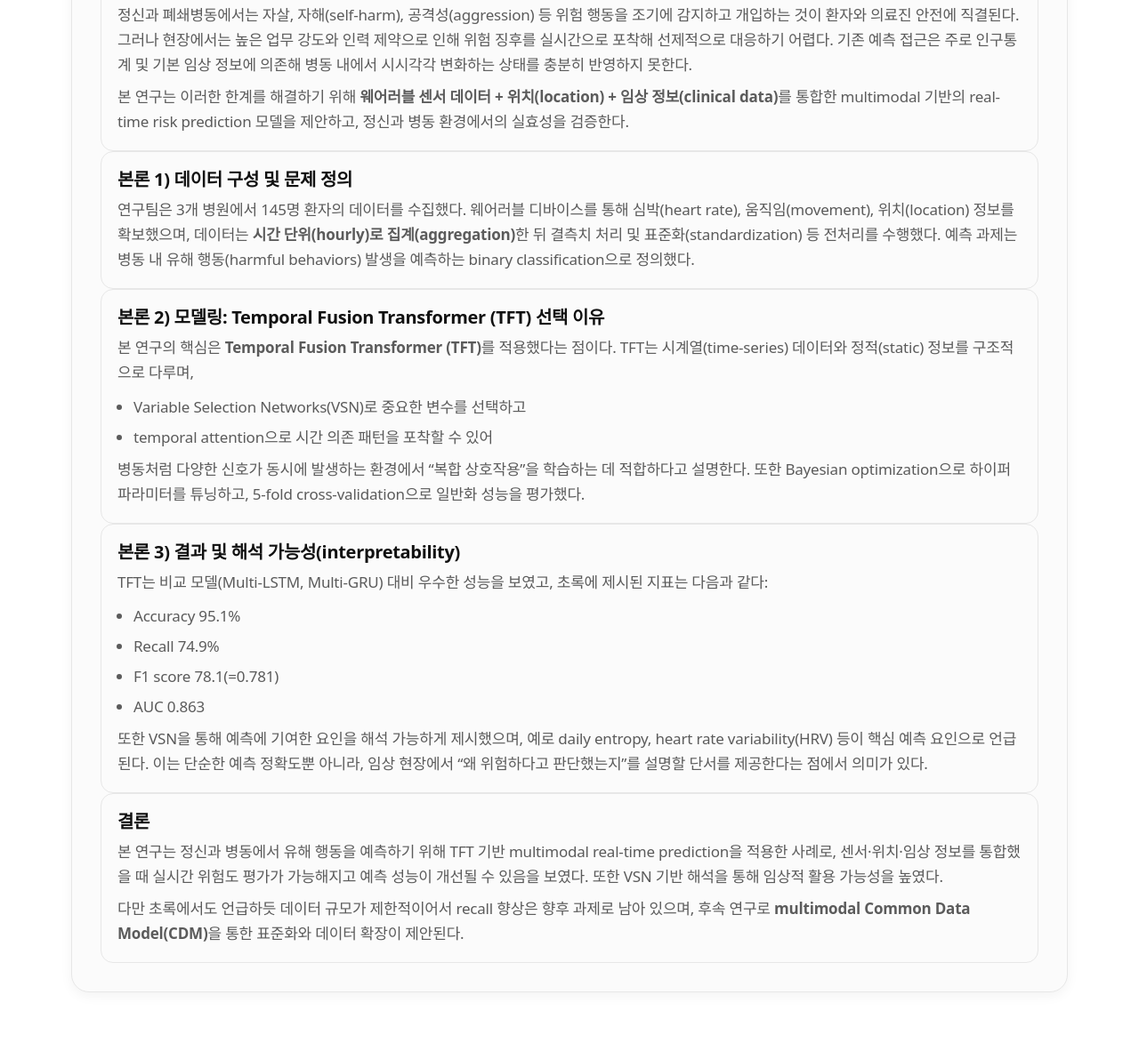
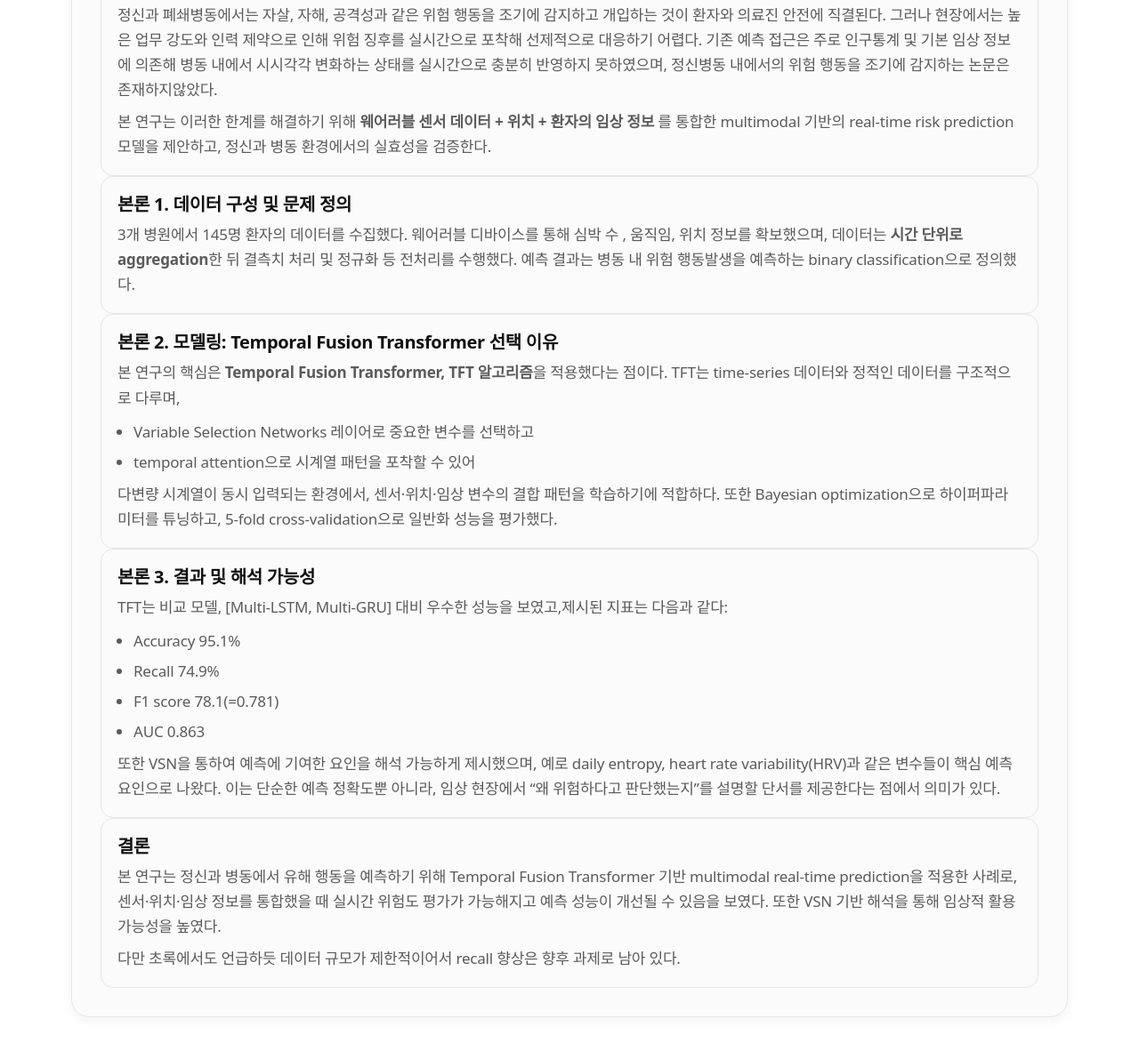
Before and after one commit to rriakang/rriakang.github.io, a plain HTML site: page papers/psychiatric-risk-summary.html in a window 1280 px wide. Shown: the part 298-1480 px from the top of the page at 89% size. Drawn offline with Linux system fonts and the light colour scheme.

Commit message:
Update psychiatric-risk-summary.html

```diff
--- a/papers/psychiatric-risk-summary.html
+++ b/papers/psychiatric-risk-summary.html
@@ -28,47 +28,46 @@
         <div class="card">
           <h3>서론</h3>
           <p class="muted">
-            정신과 폐쇄병동에서는 자살, 자해(self-harm), 공격성(aggression) 등 위험 행동을 조기에 감지하고
+            정신과 폐쇄병동에서는 자살, 자해, 공격성과 같은 위험 행동을 조기에 감지하고
             개입하는 것이 환자와 의료진 안전에 직결된다. 그러나 현장에서는 높은 업무 강도와 인력 제약으로 인해
             위험 징후를 실시간으로 포착해 선제적으로 대응하기 어렵다. 기존 예측 접근은 주로 인구통계 및 기본
-            임상 정보에 의존해 병동 내에서 시시각각 변화하는 상태를 충분히 반영하지 못한다.
+            임상 정보에 의존해 병동 내에서 시시각각 변화하는 상태를 실시간으로 충분히 반영하지 못하였으며, 정신병동 내에서의 위험 행동을 조기에 감지하는 논문은 존재하지않았다.
           </p>
           <p class="muted">
-            본 연구는 이러한 한계를 해결하기 위해 <strong>웨어러블 센서 데이터 + 위치(location) + 임상 정보(clinical data)</strong>를
+            본 연구는 이러한 한계를 해결하기 위해 <strong>웨어러블 센서 데이터 + 위치 + 환자의 임상 정보 </strong>를
             통합한 multimodal 기반의 real-time risk prediction 모델을 제안하고, 정신과 병동 환경에서의 실효성을 검증한다.
           </p>
         </div>
 
         <div class="card">
-          <h3>본론 1) 데이터 구성 및 문제 정의</h3>
+          <h3>본론 1. 데이터 구성 및 문제 정의</h3>
           <p class="muted">
-            연구팀은 3개 병원에서 145명 환자의 데이터를 수집했다. 웨어러블 디바이스를 통해 심박(heart rate),
-            움직임(movement), 위치(location) 정보를 확보했으며, 데이터는 <strong>시간 단위(hourly)로 집계(aggregation)</strong>한 뒤
-            결측치 처리 및 표준화(standardization) 등 전처리를 수행했다. 예측 과제는 병동 내 유해 행동(harmful behaviors)
-            발생을 예측하는 binary classification으로 정의했다.
+            3개 병원에서 145명 환자의 데이터를 수집했다. 웨어러블 디바이스를 통해 심박 수 ,
+            움직임, 위치 정보를 확보했으며, 데이터는 <strong>시간 단위로 aggregation</strong>한 뒤
+            결측치 처리 및 정규화 등 전처리를 수행했다. 예측 결과는 병동 내 위험 행동발생을 예측하는 binary classification으로 정의했다.
           </p>
         </div>
 
         <div class="card">
-          <h3>본론 2) 모델링: Temporal Fusion Transformer (TFT) 선택 이유</h3>
+          <h3>본론 2. 모델링: Temporal Fusion Transformer 선택 이유</h3>
           <p class="muted">
-            본 연구의 핵심은 <strong>Temporal Fusion Transformer (TFT)</strong>를 적용했다는 점이다. TFT는 시계열(time-series)
-            데이터와 정적(static) 정보를 구조적으로 다루며,
+            본 연구의 핵심은 <strong>Temporal Fusion Transformer, TFT 알고리즘</strong>을 적용했다는 점이다. TFT는 time-series
+            데이터와 정적인 데이터를 구조적으로 다루며,
           </p>
           <ul class="bullets">
-            <li>Variable Selection Networks(VSN)로 중요한 변수를 선택하고</li>
-            <li>temporal attention으로 시간 의존 패턴을 포착할 수 있어</li>
+            <li>Variable Selection Networks 레이어로 중요한 변수를 선택하고</li>
+            <li>temporal attention으로 시계열 패턴을 포착할 수 있어</li>
           </ul>
           <p class="muted">
-            병동처럼 다양한 신호가 동시에 발생하는 환경에서 “복합 상호작용”을 학습하는 데 적합하다고 설명한다.
+            다변량 시계열이 동시 입력되는 환경에서, 센서·위치·임상 변수의 결합 패턴을 학습하기에 적합하다.
             또한 Bayesian optimization으로 하이퍼파라미터를 튜닝하고, 5-fold cross-validation으로 일반화 성능을 평가했다.
           </p>
         </div>
 
         <div class="card">
-          <h3>본론 3) 결과 및 해석 가능성(interpretability)</h3>
+          <h3>본론 3. 결과 및 해석 가능성</h3>
           <p class="muted">
-            TFT는 비교 모델(Multi-LSTM, Multi-GRU) 대비 우수한 성능을 보였고, 초록에 제시된 지표는 다음과 같다:
+            TFT는 비교 모델, [Multi-LSTM, Multi-GRU] 대비 우수한 성능을 보였고,제시된 지표는 다음과 같다:
           </p>
           <ul class="bullets">
             <li>Accuracy 95.1%</li>
@@ -77,8 +76,8 @@
             <li>AUC 0.863</li>
           </ul>
           <p class="muted">
-            또한 VSN을 통해 예측에 기여한 요인을 해석 가능하게 제시했으며, 예로 daily entropy,
-            heart rate variability(HRV) 등이 핵심 예측 요인으로 언급된다. 이는 단순한 예측 정확도뿐 아니라,
+            또한 VSN을 통하여 예측에 기여한 요인을 해석 가능하게 제시했으며, 예로 daily entropy,
+            heart rate variability(HRV)과 같은 변수들이 핵심 예측 요인으로 나왔다. 이는 단순한 예측 정확도뿐 아니라,
             임상 현장에서 “왜 위험하다고 판단했는지”를 설명할 단서를 제공한다는 점에서 의미가 있다.
           </p>
         </div>
@@ -86,13 +85,12 @@
         <div class="card">
           <h3>결론</h3>
           <p class="muted">
-            본 연구는 정신과 병동에서 유해 행동을 예측하기 위해 TFT 기반 multimodal real-time prediction을 적용한 사례로,
+            본 연구는 정신과 병동에서 유해 행동을 예측하기 위해 Temporal Fusion Transformer 기반 multimodal real-time prediction을 적용한 사례로,
             센서·위치·임상 정보를 통합했을 때 실시간 위험도 평가가 가능해지고 예측 성능이 개선될 수 있음을 보였다.
             또한 VSN 기반 해석을 통해 임상적 활용 가능성을 높였다.
           </p>
           <p class="muted">
-            다만 초록에서도 언급하듯 데이터 규모가 제한적이어서 recall 향상은 향후 과제로 남아 있으며,
-            후속 연구로 <strong>multimodal Common Data Model(CDM)</strong>을 통한 표준화와 데이터 확장이 제안된다.
+            다만 초록에서도 언급하듯 데이터 규모가 제한적이어서 recall 향상은 향후 과제로 남아 있다.
           </p>
         </div>
       </section>
```
